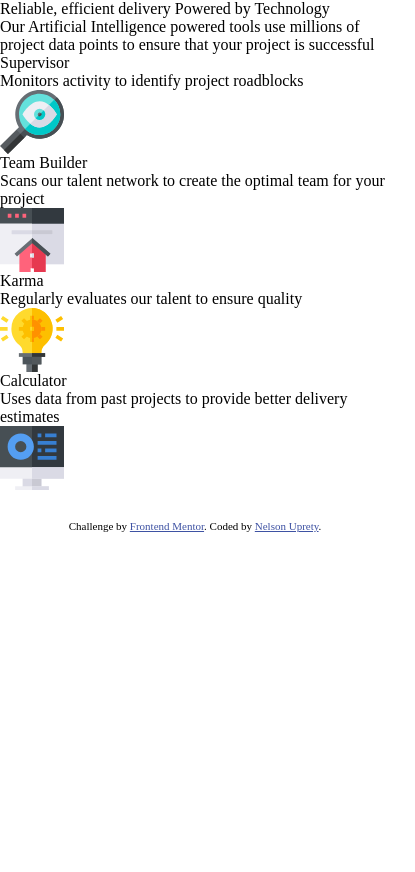
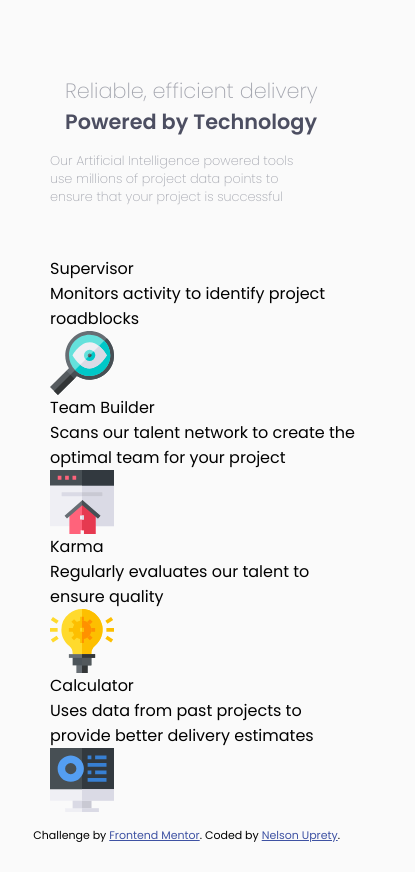
Before and after one commit to nelsonuprety1/Four-card-feature-section, a plain HTML site: page index.html in a window 390 px wide. Shown: the whole page, 415 px wide, since content can reach past the window. Before the commit the page ends 844 px from the top, so only its background shows below. Drawn offline with Linux system fonts and the light colour scheme.

Commit message:
mobile styling doing

```diff
--- a/styles/style.css
+++ b/styles/style.css
@@ -6,8 +6,8 @@
     --color-cyan: hsl(180, 62%, 55%);
     --color-orange: hsl(34, 97%, 64%);
     --color-blue: hsl(212, 86%, 64%);
-    --color-very-dark-blue: hsl(234, 12%, 34%);
-    --color-grayish-blue: hsl(229, 6%, 66%);
+    --color-very-dark-gray: hsl(234, 12%, 34%);
+    --color-grayish-gray: hsl(229, 6%, 66%);
     --color-very-light-gray: hsl(0, 0%, 98%);
     --font: 'Poppins', 'Times New Roman', Times, serif;
     --font-two: 200;
@@ -15,11 +15,51 @@
     --font-six: 600;
 }
 
+body {
+    display: flex;
+    font-family: var(--font);
+    width: 100%;
+    background-color: var(--color-very-light-gray);
+}
+
+.container {
+    display: flex;
+    flex-direction: column;
+    align-items: center;
+    max-width: 450px;
+    margin: 60px auto;
+    padding: 0 50px;
+}
+
+.heading-1 {
+    font-size: 1.3rem;
+    color: var(--color-grayish-gray);
+    padding: 15px;
+    font-weight: var(--font-two);
+}
+
+.technology {
+    color: var(--color-very-dark-gray);
+    font-weight: var(--font-six);
+    font-size: 1.3rem;
+}
+
+.main-paragraph {
+    color: var(--color-grayish-gray);
+    font-weight: var(--font-two);
+    font-size: 0.8rem;
+    width: 250px;
+    margin-right: 65px;
+    margin-bottom: 50px;
+}
 
 .attribution {
-    margin-top: 30px;
+    margin-top: 70px;
     font-size: 11px;
     text-align: center;
+    position: absolute;
+    bottom: 0;
+    right: 50px;
 }
 
 .attribution a {
```
